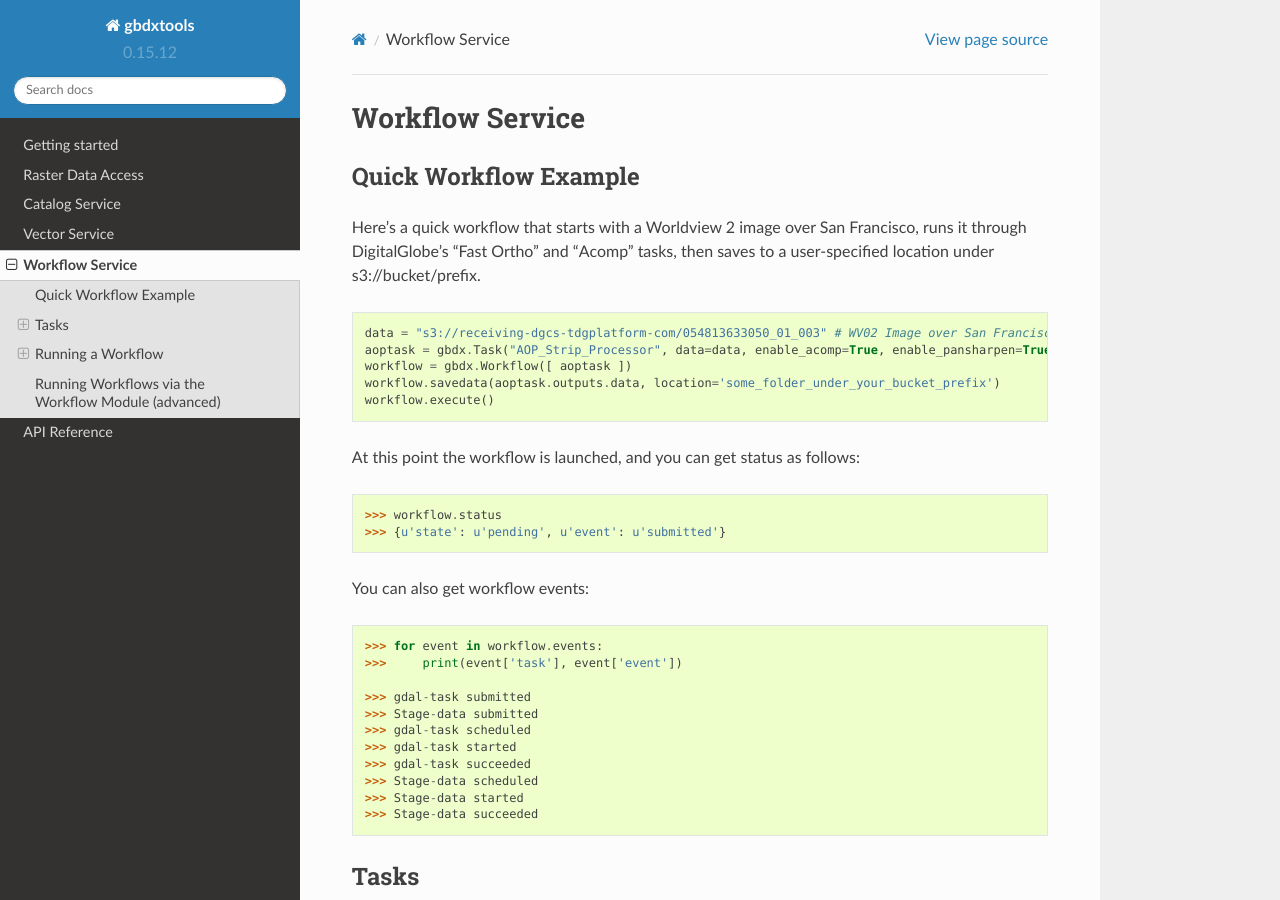
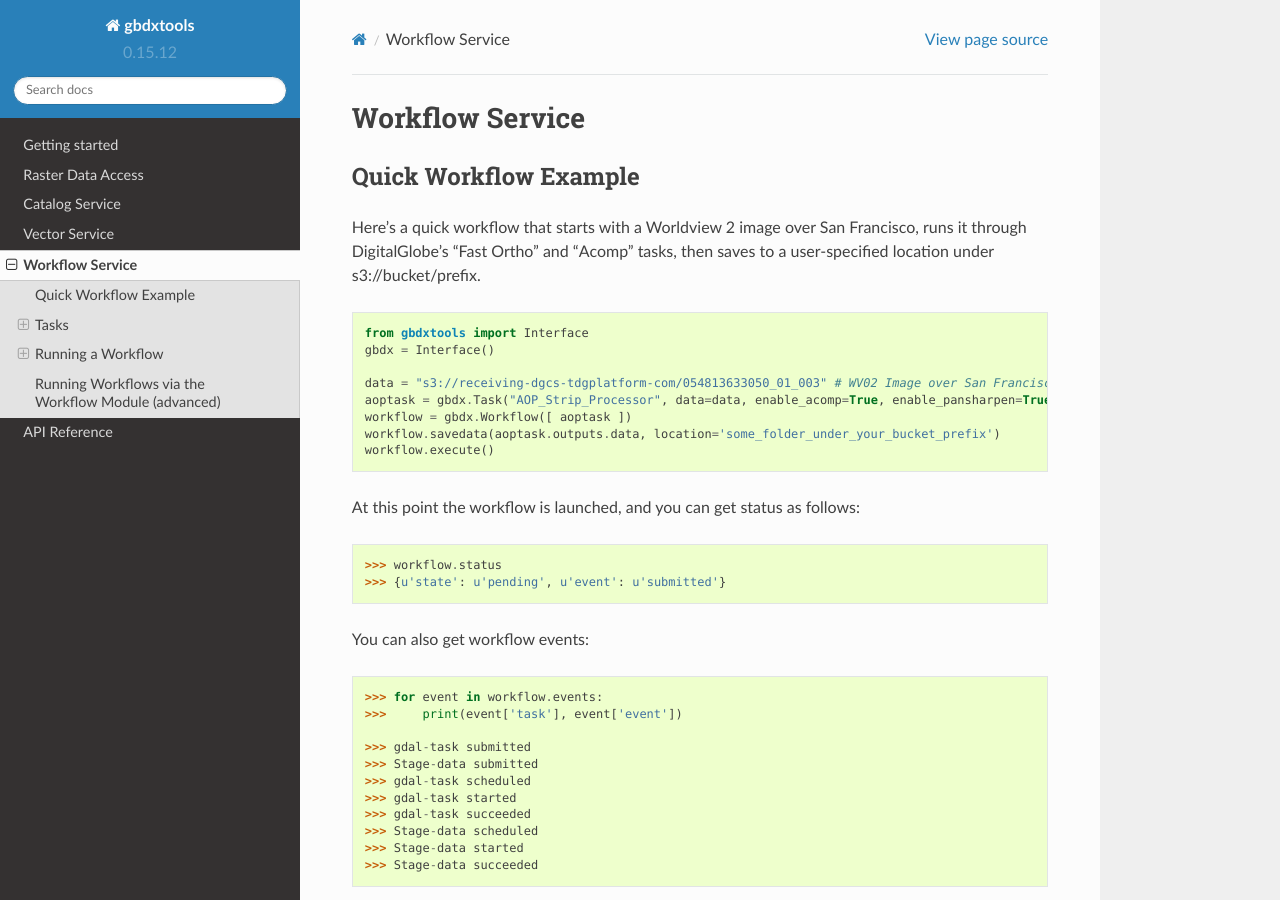
Before and after one commit to DigitalGlobe/gbdxtools, a Sphinx documentation site: the page built from docs/running_workflows.rst, in a window 1280 px wide and 900 px high. Built offline with Sphinx 7.4.7 and the Read the Docs theme 2.0.0, drawn with Linux system fonts in a browser that asks for light colours.

Commit message:
Split out reference to using Interface()

```diff
--- a/docs/catalog_search.rst
+++ b/docs/catalog_search.rst
@@ -7,6 +7,9 @@ Catalog Search Overview
 The catalog can be searched various ways. The general pattern is:
 
 .. code-block:: python
+
+    from gbdxtools import Interface
+    gbdx = Interface()
 
    results = gbdx.catalog.search( ... args ... )
 
--- a/docs/running_workflows.rst
+++ b/docs/running_workflows.rst
@@ -10,11 +10,14 @@ under s3://bucket/prefix.
 
 .. code-block:: python
 
-   data = "s3://receiving-dgcs-tdgplatform-com/054813633050_01_003" # WV02 Image over San Francisco
-   aoptask = gbdx.Task("AOP_Strip_Processor", data=data, enable_acomp=True, enable_pansharpen=True)
-   workflow = gbdx.Workflow([ aoptask ])
-   workflow.savedata(aoptask.outputs.data, location='some_folder_under_your_bucket_prefix')
-   workflow.execute()
+    from gbdxtools import Interface
+    gbdx = Interface()
+
+    data = "s3://receiving-dgcs-tdgplatform-com/054813633050_01_003" # WV02 Image over San Francisco
+    aoptask = gbdx.Task("AOP_Strip_Processor", data=data, enable_acomp=True, enable_pansharpen=True)
+    workflow = gbdx.Workflow([ aoptask ])
+    workflow.savedata(aoptask.outputs.data, location='some_folder_under_your_bucket_prefix')
+    workflow.execute()
 
 At this point the workflow is launched, and you can get status as follows:
 
--- a/docs/vector_service.rst
+++ b/docs/vector_service.rst
@@ -17,7 +17,8 @@ The following snippet will look for all Worldview 3 footprints over Colorado:
 
 .. code-block:: python
 
-    import json, gbdxtools
+    import json
+    from gbdxtools import Interface
     gbdx = gbdxtools.Interface()
 
     # Let's find all the Worldview 3 vector footprints in colorado
```
